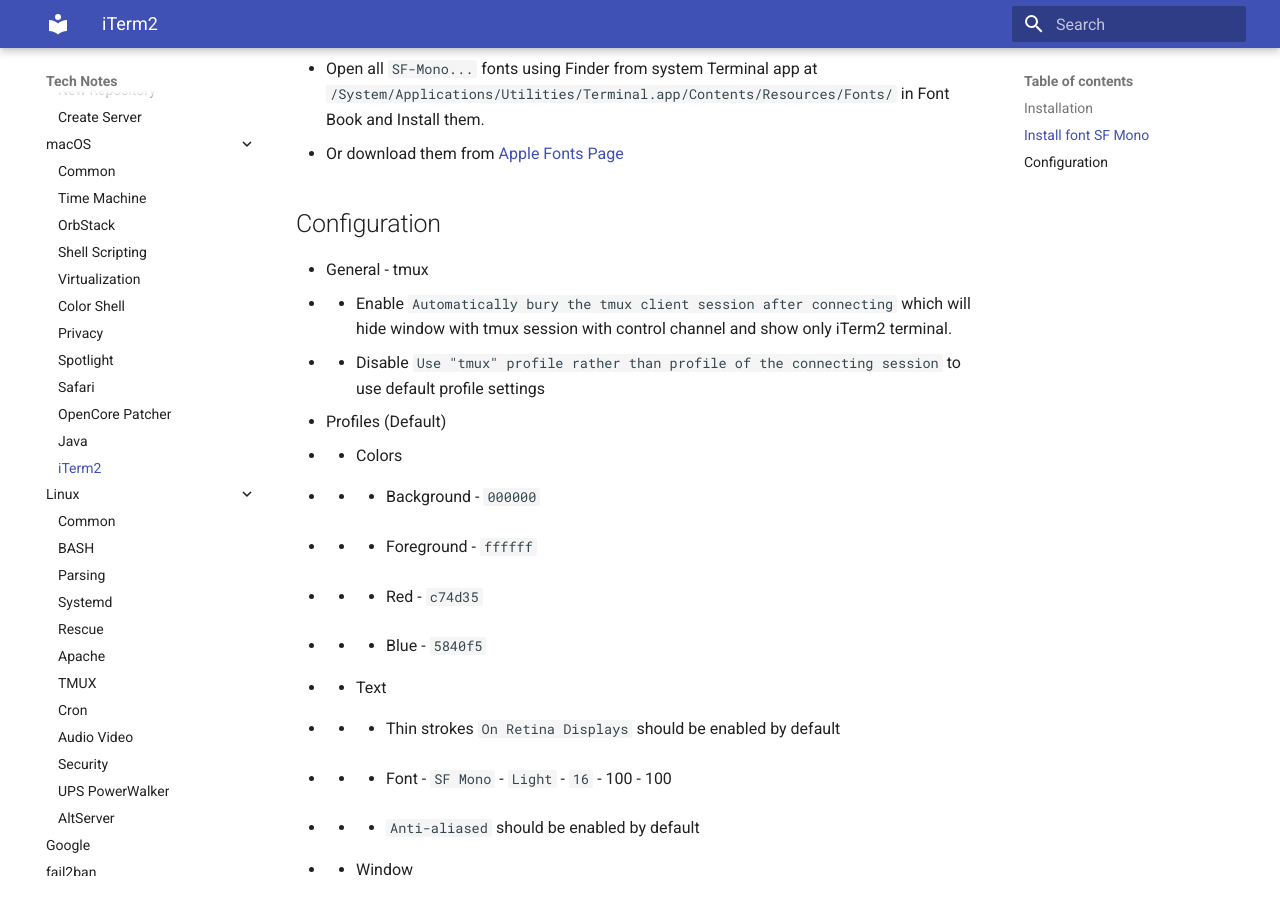
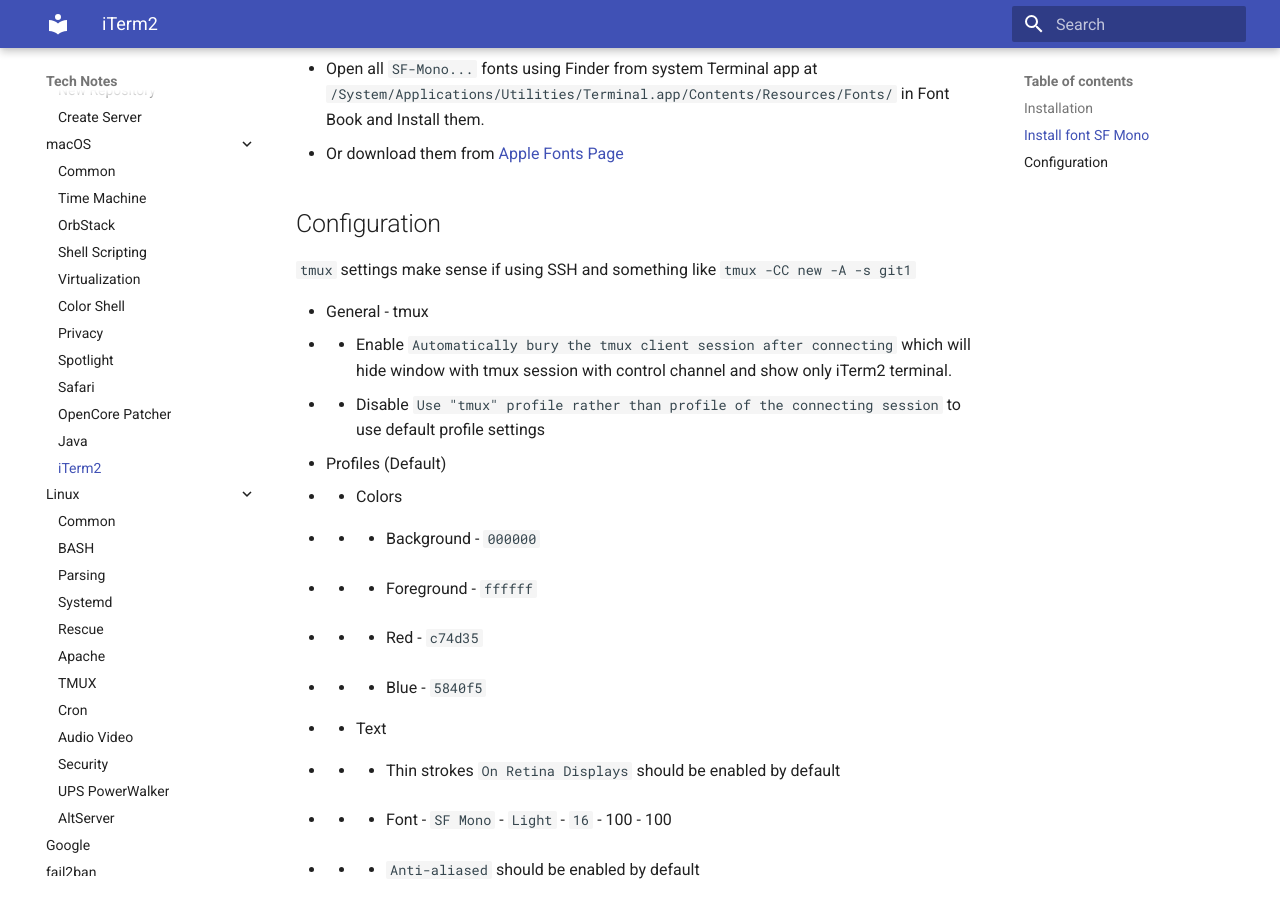
Before and after one commit to jorycz/technotes, an MkDocs documentation site: the page built from docs/macOS/macOS-iTerm2.md, in a window 1280 px wide and 900 px high, scrolled down 325 px. Built offline with MkDocs 1.6.1 and Material for MkDocs 9.7.7, drawn with Linux system fonts in a browser that asks for light colours.

Commit message:
tmux command

```diff
--- a/docs/macOS/macOS-iTerm2.md
+++ b/docs/macOS/macOS-iTerm2.md
@@ -11,6 +11,8 @@
 * Or download them from [Apple Fonts Page](https://developer.apple.com/fonts/)
 
 ## Configuration
+
+`tmux` settings make sense if using SSH and something like `tmux -CC new -A -s git1`
 
 * General - tmux
 * * Enable `Automatically bury the tmux client session after connecting` which will hide window with tmux session with control channel and show only iTerm2 terminal.
```
